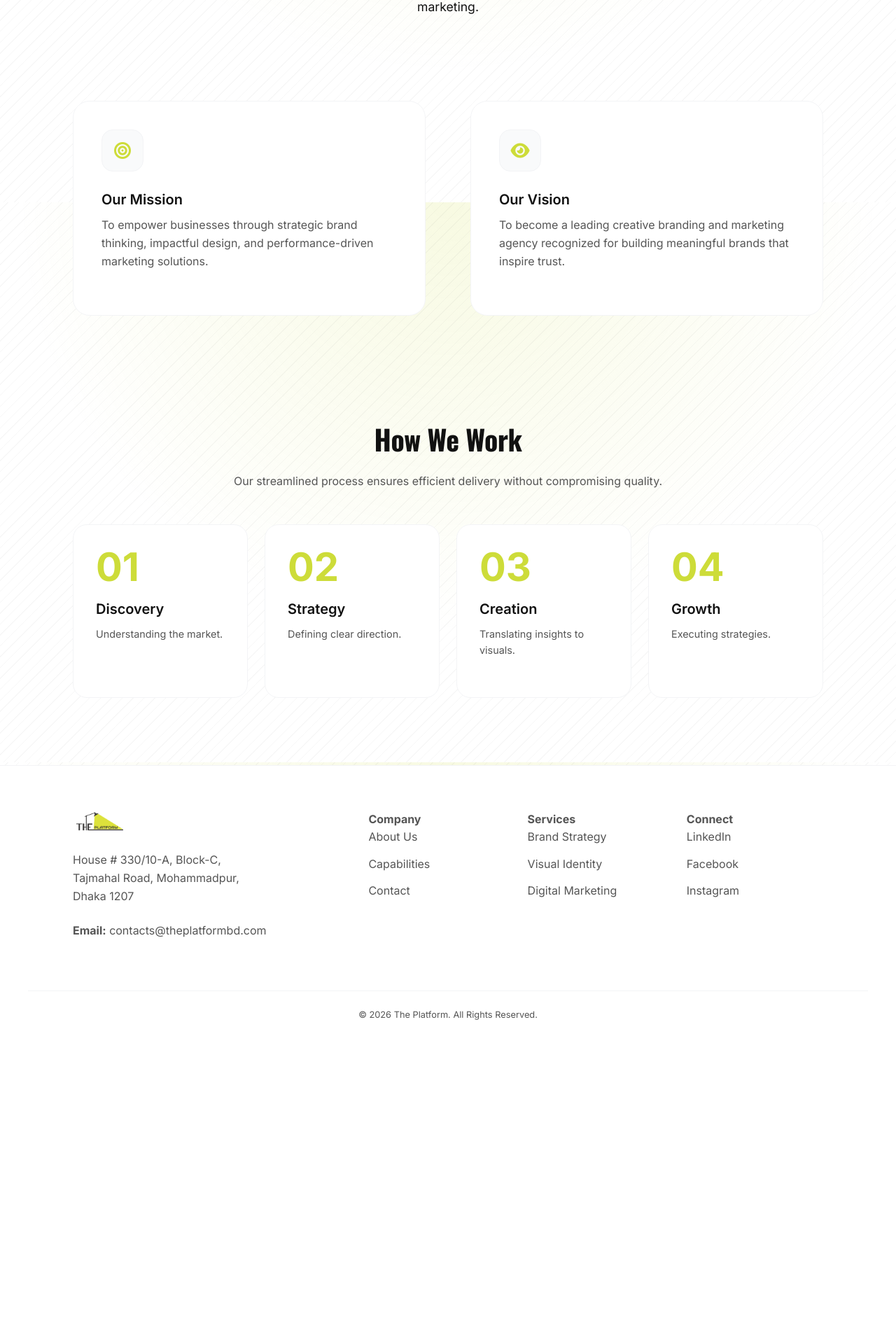
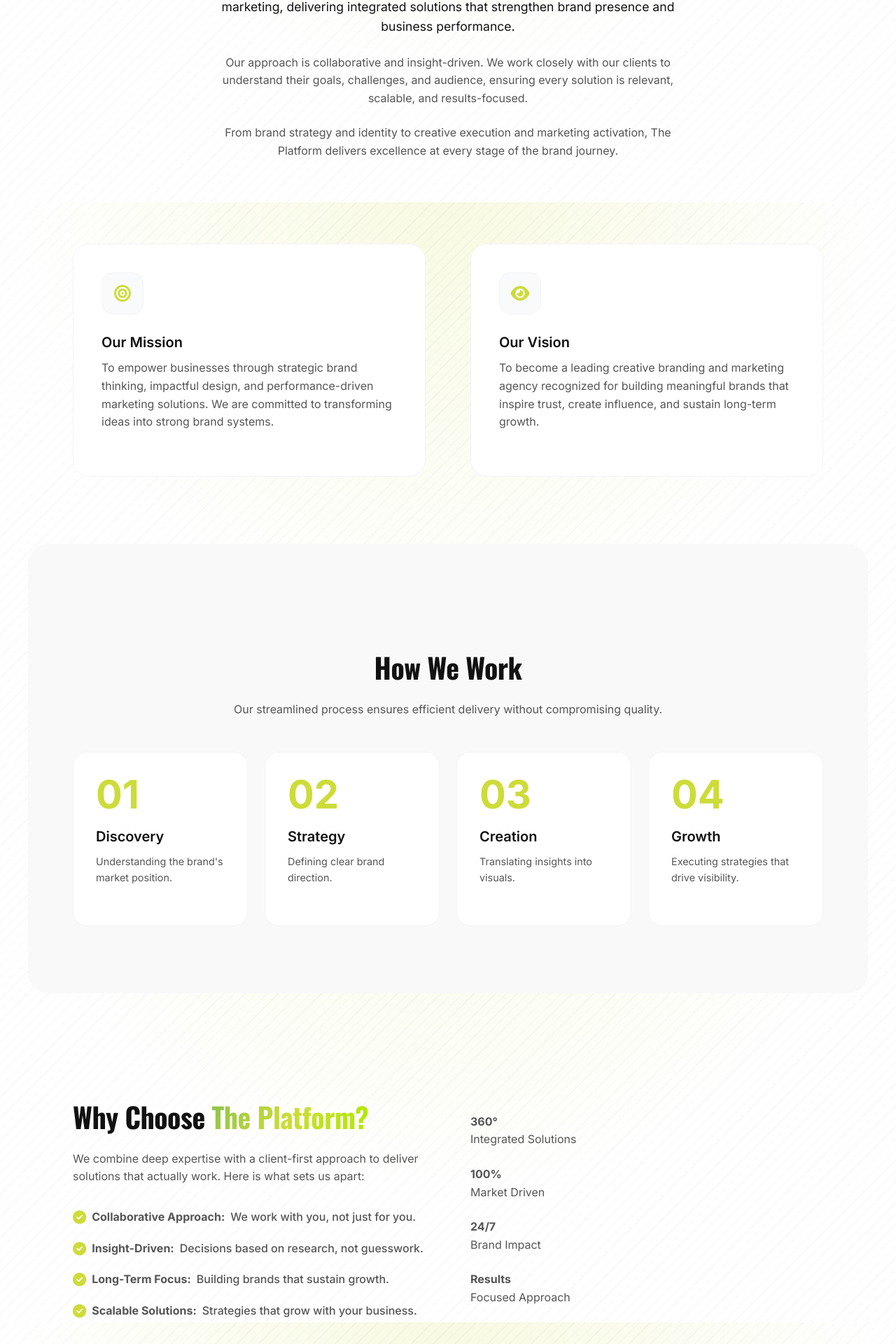
Before and after one commit to sou-rav/the-platform-website, a React (Vite) app: page /about in a window 1280 px wide. Shown: the part 511-2431 px from the top of the page at 70% size. Before the commit the page ends 2035 px from the top, so only its background shows below. Built offline with nearby package versions, Linux system fonts and the light colour scheme.

Commit message:
Update About page content and layout to match design reference

```diff
--- a/src/pages/About.jsx
+++ b/src/pages/About.jsx
@@ -1,42 +1,89 @@
 export default function About() {
   return (
     <>
+      {/* 1. Hero Section */}
       <section className="section-padding container text-center reveal active">
         <span className="tagline-pill">About The Platform</span>
         <h1>Building Brands with <br/><span className="gradient-text">Clarity & Purpose</span></h1>
 
-        <div style={{ maxWidth: '800px', margin: '0 auto', textAlign: 'center' }}>
+        <div style={{ maxWidth: '800px', margin: '0 auto', textAlign: 'center', color: 'var(--text-body)' }}>
             <p style={{ fontSize: '1.1rem', marginBottom: '1.5rem', color: 'var(--text-main)' }}>
-                The Platform was established to help brands compete, grow, and lead in an ever-evolving marketplace. We operate at the intersection of strategy, creativity, and marketing.
+                The Platform was established to help brands compete, grow, and lead in an ever-evolving marketplace. We operate at the intersection of strategy, creativity, and marketing, delivering integrated solutions that strengthen brand presence and business performance.
+            </p>
+            <p>
+                Our approach is collaborative and insight-driven. We work closely with our clients to understand their goals, challenges, and audience, ensuring every solution is relevant, scalable, and results-focused.
+            </p>
+            <p>
+                From brand strategy and identity to creative execution and marketing activation, The Platform delivers excellence at every stage of the brand journey.
             </p>
         </div>
       </section>
 
-      <section className="container reveal delay-100 active">
+      {/* 2. Mission & Vision */}
+      <section className="container reveal delay-100 active" style={{ marginBottom: '6rem' }}>
         <div className="grid-2">
             <div className="feature-card">
                 <div className="icon-box"><i className="fa-solid fa-bullseye"></i></div>
                 <h3>Our Mission</h3>
-                <p>To empower businesses through strategic brand thinking, impactful design, and performance-driven marketing solutions.</p>
+                <p>To empower businesses through strategic brand thinking, impactful design, and performance-driven marketing solutions. We are committed to transforming ideas into strong brand systems.</p>
             </div>
             <div className="feature-card">
                 <div className="icon-box"><i className="fa-solid fa-eye"></i></div>
                 <h3>Our Vision</h3>
-                <p>To become a leading creative branding and marketing agency recognized for building meaningful brands that inspire trust.</p>
+                <p>To become a leading creative branding and marketing agency recognized for building meaningful brands that inspire trust, create influence, and sustain long-term growth.</p>
             </div>
         </div>
       </section>
 
-      <section className="section-padding container reveal active">
+      {/* 3. Process Section */}
+      <section className="section-padding container reveal active" style={{ background: 'var(--pill-bg)', borderRadius: '30px' }}>
         <div className="text-center" style={{ marginBottom: '3rem' }}>
             <h2>How We Work</h2>
             <p>Our streamlined process ensures efficient delivery without compromising quality.</p>
         </div>
         <div className="grid-4">
-            <div className="step-card"><div className="step-number">01</div><h3>Discovery</h3><p style={{ fontSize: '0.9rem' }}>Understanding the market.</p></div>
-            <div className="step-card"><div className="step-number">02</div><h3>Strategy</h3><p style={{ fontSize: '0.9rem' }}>Defining clear direction.</p></div>
-            <div className="step-card"><div className="step-number">03</div><h3>Creation</h3><p style={{ fontSize: '0.9rem' }}>Translating insights to visuals.</p></div>
-            <div className="step-card"><div className="step-number">04</div><h3>Growth</h3><p style={{ fontSize: '0.9rem' }}>Executing strategies.</p></div>
+            <div className="step-card"><div className="step-number">01</div><h3>Discovery</h3><p style={{ fontSize: '0.9rem' }}>Understanding the brand's market position.</p></div>
+            <div className="step-card"><div className="step-number">02</div><h3>Strategy</h3><p style={{ fontSize: '0.9rem' }}>Defining clear brand direction.</p></div>
+            <div className="step-card"><div className="step-number">03</div><h3>Creation</h3><p style={{ fontSize: '0.9rem' }}>Translating insights into visuals.</p></div>
+            <div className="step-card"><div className="step-number">04</div><h3>Growth</h3><p style={{ fontSize: '0.9rem' }}>Executing strategies that drive visibility.</p></div>
+        </div>
+      </section>
+
+      {/* 4. Why Choose Us Section */}
+      <section className="section-padding container reveal active">
+        <div className="grid-2" style={{ alignItems: 'center' }}>
+            {/* Left: Text Content */}
+            <div>
+                <h2>Why Choose <span className="gradient-text">The Platform?</span></h2>
+                <p style={{ marginLeft: 0 }}>We combine deep expertise with a client-first approach to deliver solutions that actually work. Here is what sets us apart:</p>
+
+                <ul className="check-list-styled" style={{ gridTemplateColumns: '1fr', gap: '1.2rem', marginTop: '2rem' }}>
+                    <li style={{ fontSize: '1rem' }}>
+                        <i className="fa-solid fa-circle-check" style={{ fontSize: '1.2rem' }}></i>
+                        <strong>Collaborative Approach:</strong> We work with you, not just for you.
+                    </li>
+                    <li style={{ fontSize: '1rem' }}>
+                        <i className="fa-solid fa-circle-check" style={{ fontSize: '1.2rem' }}></i>
+                        <strong>Insight-Driven:</strong> Decisions based on research, not guesswork.
+                    </li>
+                    <li style={{ fontSize: '1rem' }}>
+                        <i className="fa-solid fa-circle-check" style={{ fontSize: '1.2rem' }}></i>
+                        <strong>Long-Term Focus:</strong> Building brands that sustain growth.
+                    </li>
+                    <li style={{ fontSize: '1rem' }}>
+                        <i className="fa-solid fa-circle-check" style={{ fontSize: '1.2rem' }}></i>
+                        <strong>Scalable Solutions:</strong> Strategies that grow with your business.
+                    </li>
+                </ul>
+            </div>
+
+            {/* Right: Stats Grid */}
+            <div className="stats-container">
+                <div className="stat-box"><h4>360°</h4><p>Integrated Solutions</p></div>
+                <div className="stat-box"><h4>100%</h4><p>Market Driven</p></div>
+                <div className="stat-box"><h4>24/7</h4><p>Brand Impact</p></div>
+                <div className="stat-box"><h4>Results</h4><p>Focused Approach</p></div>
+            </div>
         </div>
       </section>
     </>
```
